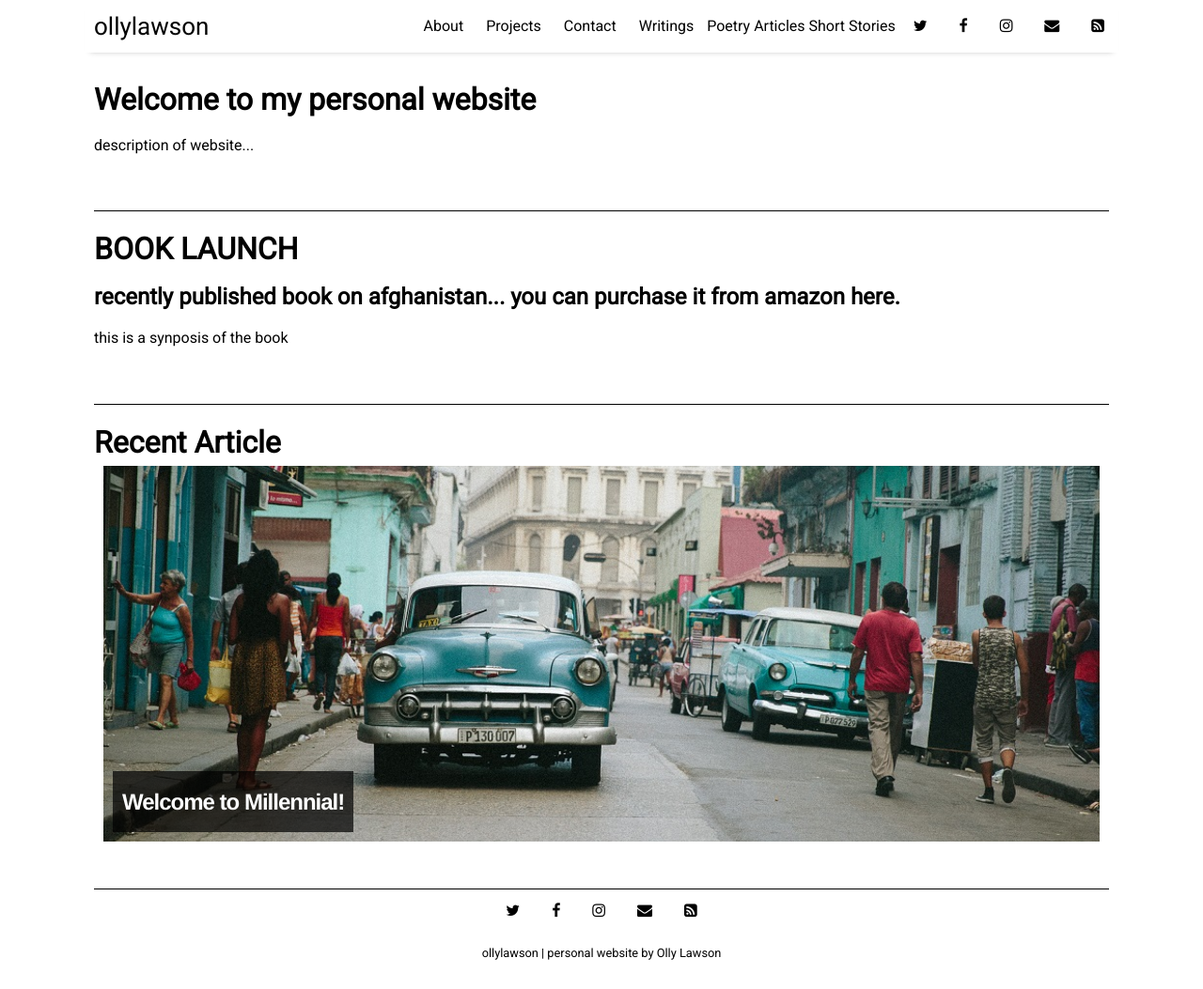
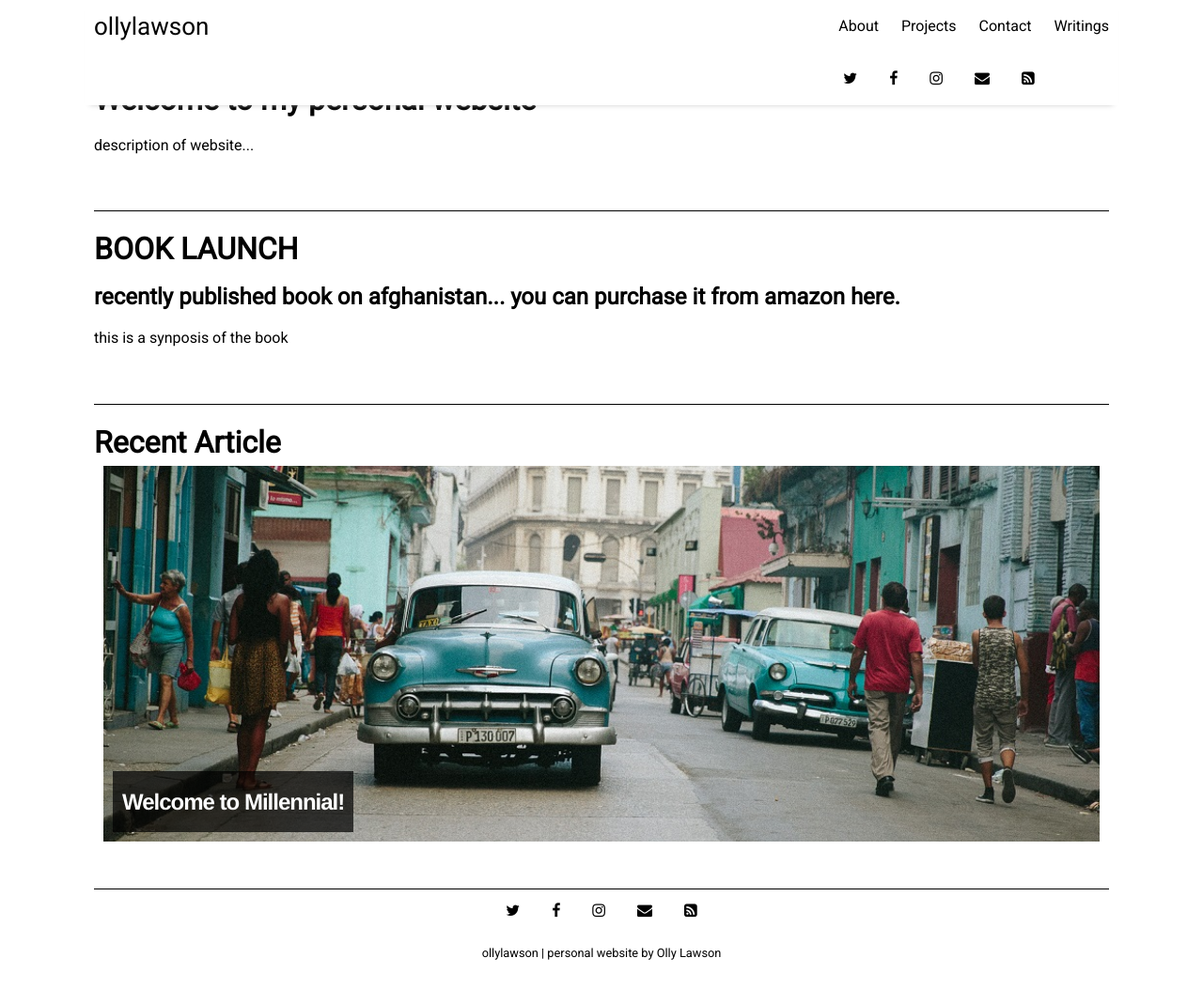
Before and after one commit to ollylawson/ollylawson.github.io, a Jekyll site: the page built from index.html, in a window 1280 px wide and 1053 px high. Shown: the whole window at 94% size. Built offline with Jekyll 4.4.1, drawn with Linux system fonts in a browser that asks for light colours; nearby versions of some CDN libraries; the list of posts is cut into pages by our own code.

Commit message:
added dropdown code for writings

```diff
--- a/_data/settings.yml
+++ b/_data/settings.yml
@@ -12,7 +12,7 @@
 - {name: 'Contact', folder: 'pages', file: 'contact.html'}
 - {name: 'Writings', folder: 'pages', file: 'writings.html'}
 
-sub-menu:
+writings-menu:
   - {name: 'Poetry', folder: 'pages', file: 'poetry.html'}
   - {name: 'Articles', folder: 'pages', file: 'articles.html'}
   - {name: 'Short Stories', folder: 'pages', file: 'shortstories.html'}
--- a/_includes/header.html
+++ b/_includes/header.html
@@ -6,9 +6,14 @@
     {% for item in site.data.settings.menu %}
       <a href="{{ site.github.url }}/{{ item.folder }}/{{ item.file }}" class="menu-link">{{ item.name }}</a>
     {% endfor %}
-    {% for item in site.data.settings.sub-menu %}
-      <a href="{{ site.github.url }}/{{ item.folder }}/{{ item.file }}" class="sub-menu-link">{{ item.name }}</a>
-    {% endfor %}
+              <div class="writings-dropdown">
+                <button class="dropbtn">Writings</button>
+                  <div class="dropdown-content">
+                    {% for item in site.data.settings.writings-menu %}
+                      <a href="{{ site.github.url }}/{{ item.folder }}/{{ item.file }}" class="writings-menu-link">{{ item.name }}</a>
+                    {% endfor %}
+                  </div>
+              </div>
 
     {% for item in site.data.settings.social %}
       <a href="{{ item.link }}" class="menu-link" target="_blank"><i class="fa fa-{{ item.icon }}" aria-hidden="true"></i></a>
```
